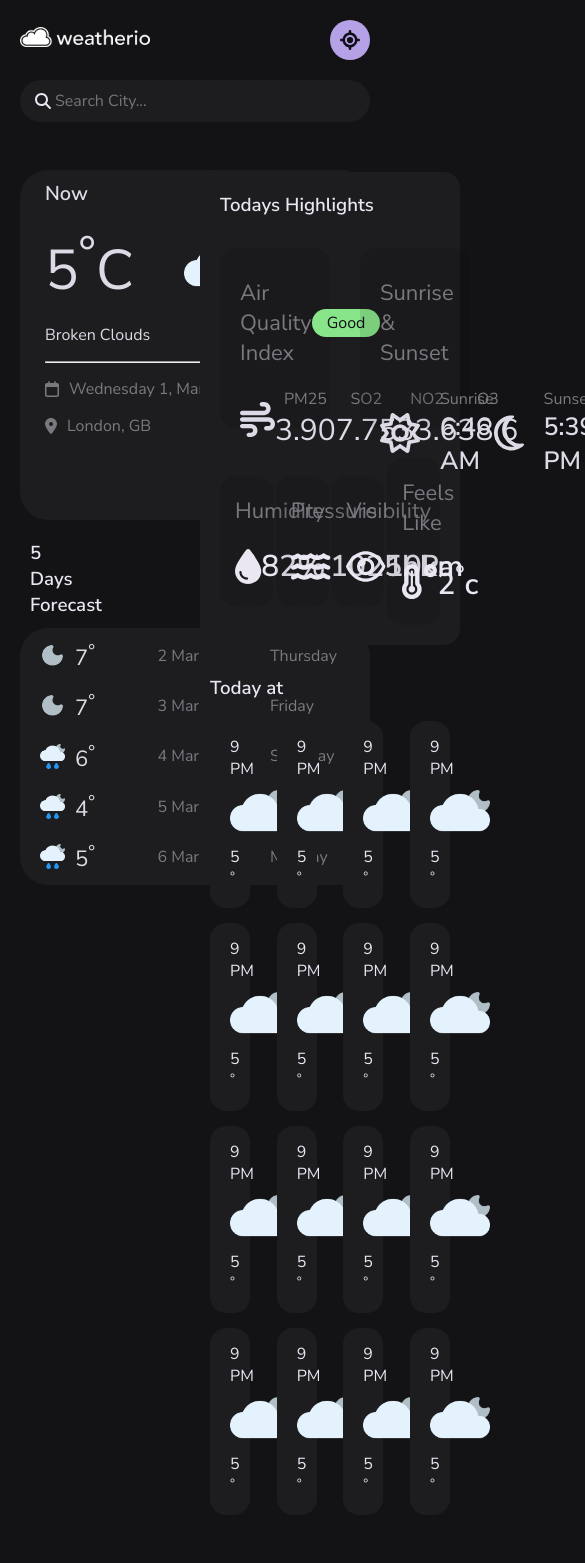
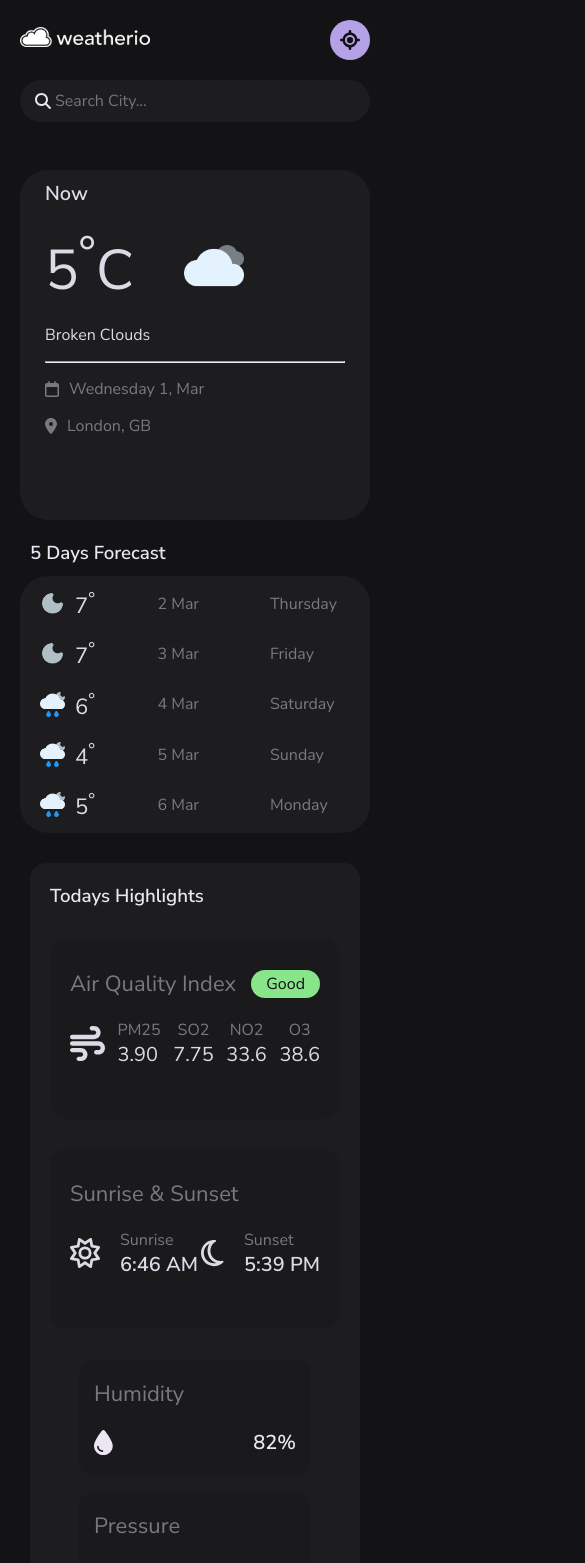
Before and after one commit to AhmedSaeed217/Weather-app, a React (Create React App) app: page / in a window 390 px wide. Shown: the top 1563 px of the page, 585 px wide, since content can reach past the window. Built offline with nearby package versions, Linux system fonts and the light colour scheme.

Commit message:
Media Queries are added to all Component

```diff
--- a/src/Components/Footer/Footer.css
+++ b/src/Components/Footer/Footer.css
@@ -29,3 +29,23 @@
 .footer span a {
   color: var(--on-surface-variant);
 }
+
+/* Responsive  */
+
+@media (max-width: 660px) {
+  .footer .container {
+    width: 75%;
+    text-align: center;
+  }
+
+  .footer .openweather-rights {
+    gap: 10px;
+    font-size: var(--label-1);
+  }
+}
+
+@media (max-width: 500px) {
+  .footer .openweather-rights {
+    display: none;
+  }
+}
--- a/src/Components/Forecast/Forecast.css
+++ b/src/Components/Forecast/Forecast.css
@@ -46,3 +46,10 @@
   width: 50px; /* Optional: Set a fixed width for the date */
   /* text-align: right; Align text to the right if needed */
 }
+
+
+@media (max-width:650px) {
+  .forecast-days {
+    width: 100%;
+  }
+}
--- a/src/Components/Highlights/Highlights.css
+++ b/src/Components/Highlights/Highlights.css
@@ -146,3 +146,58 @@
   font-size: 30px;
   font-weight: bold;
 }
+
+/* Responsive  */
+
+@media (max-width: 900px) {
+  /* .highlights .container {
+    flex-direction: row;
+  } */
+  .top-highlights {
+    flex-direction: column;
+    width: 100%;
+  }
+  .top-highlights .air-quality,
+  .top-highlights .sunrise-sunset {
+    width: 100%;
+  }
+  /* .bottom-highlights{
+    flex-direction: column;
+  } */
+
+  .highlights .bottom-highlights {
+    display: flex;
+    align-items: center;
+    justify-content: space-evenly;
+    flex-wrap: wrap;
+    gap: 15px;
+  }
+  .highlights .bottom-highlights .bottom-highlights-details {
+    width: 48%;
+  }
+}
+
+@media (max-width: 700px) {
+  .bottom-highlights-details .details svg {
+    font-size: 25px;
+  }
+  .bottom-highlights-details .details p {
+    font-size: 20px;
+  }
+}
+
+@media (max-width: 550px) {
+  .air-quality .air-quality-info p {
+    font-size: 20px;
+  }
+  .sunrise-sunset-info svg {
+    font-size: 30px;
+  }
+  .sunrise-sunset-info p {
+    font-size: 20px;
+  }
+
+  .highlights .bottom-highlights .bottom-highlights-details {
+    width: 80%;
+  }
+}
--- a/src/Components/Navbar/Navbar.css
+++ b/src/Components/Navbar/Navbar.css
@@ -66,9 +66,6 @@ header .location {
     padding: 10px 5px;
   }
 
-  /* .location span {
-    display: none;
-  } */
   header .location {
     width: fit-content;
     padding: 10px 5px;
--- a/src/Components/Now/Now.css
+++ b/src/Components/Now/Now.css
@@ -43,3 +43,10 @@
   gap: 10px;
   color: var(--on-surface-variant);
 }
+
+
+@media (max-width:650px) {
+  .now {
+    width: 100%;
+  }
+}
--- a/src/Components/Today/Today.css
+++ b/src/Components/Today/Today.css
@@ -8,7 +8,6 @@
   display: flex;
   flex-wrap: wrap;
   align-items: center;
-  justify-content: space-between;
   text-align: center;
   gap: 15px;
   width: 100%;
@@ -28,3 +27,32 @@
 .today-content .today-details img {
   width: 60px;
 }
+
+/* Responsive  */
+
+@media (max-width: 1024px) {
+  .today-content .today-details {
+    width: calc(100% / 6);
+  }
+}
+
+@media (max-width: 900px) {
+  .container .today-content {
+    flex-wrap: nowrap;
+    overflow-x: scroll;
+  }
+
+  .today-content .today-details {
+    width: calc(100% / 4);
+  }
+}
+
+@media (max-width: 550px) {
+  .today-content .today-details {
+    width: 100%;
+  }
+
+  .today-content .today-details img {
+    width: 50px;
+  }
+}
--- a/src/Pages/Home/Home.css
+++ b/src/Pages/Home/Home.css
@@ -2,6 +2,7 @@
   display: flex;
   /* align-items: center; */
   gap: 100px;
+  justify-content: space-between;
 }
 
 .home .container aside {
@@ -13,5 +14,39 @@
 }
 
 .home .container main {
-  width: 80%;
+  width: 75%;
 }
+
+
+/* Responsive  */
+@media (max-width:1270px) {
+  .home .container {
+    justify-content: space-between;
+  }
+  .home .container main {
+    width: 70%;
+  }
+}
+
+@media (max-width:1200px) {
+  .home .container {
+    flex-direction: column;
+    gap: 20px;
+  }
+  .home .container main {
+    width: 100%;
+  }
+  .home .container aside {
+    flex-direction: row;
+    width: 100%;
+    justify-content: space-around;
+  }
+}
+
+@media (max-width:650px) {
+  .home .container aside {
+    flex-wrap: wrap;
+    justify-content: flex-start;
+    align-items: start;
+  }
+}
```
Lines whose indentation alone changed are shown as unchanged.
